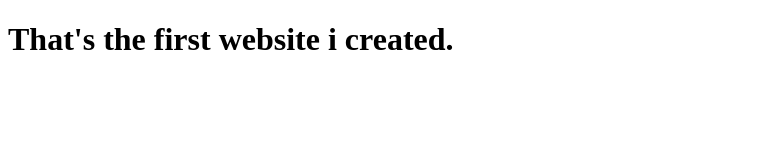
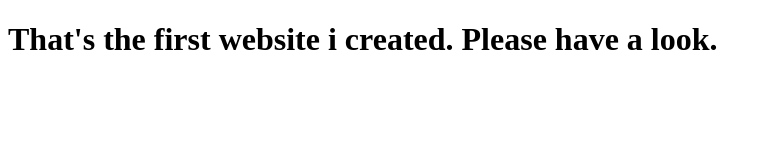
Before and after one commit to kadiyankartik/portfolio, a plain HTML site: page index.html in a window 1280 px wide. Shown: the whole page, without its empty margins (0-771 px from the left). Drawn offline with Linux system fonts and the light colour scheme.

Commit message:
no message

```diff
--- a/index.html
+++ b/index.html
@@ -3,7 +3,7 @@
 <head>
 	<title>First website i created.</title>
 </head>
-<body> <h1> That's the first website i created.</h1>
+<body> <h1> That's the first website i created. Please have a look.</h1>
 
 </body>
 </html>
```
